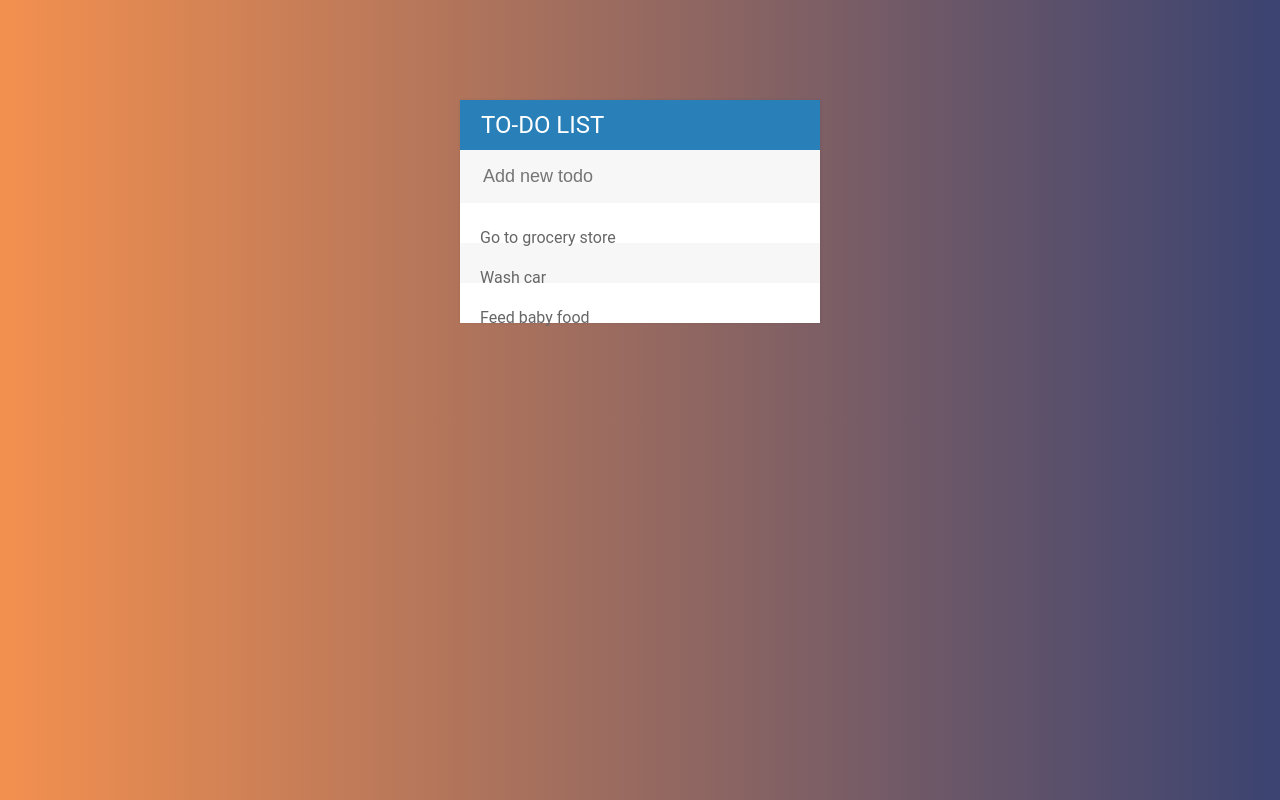
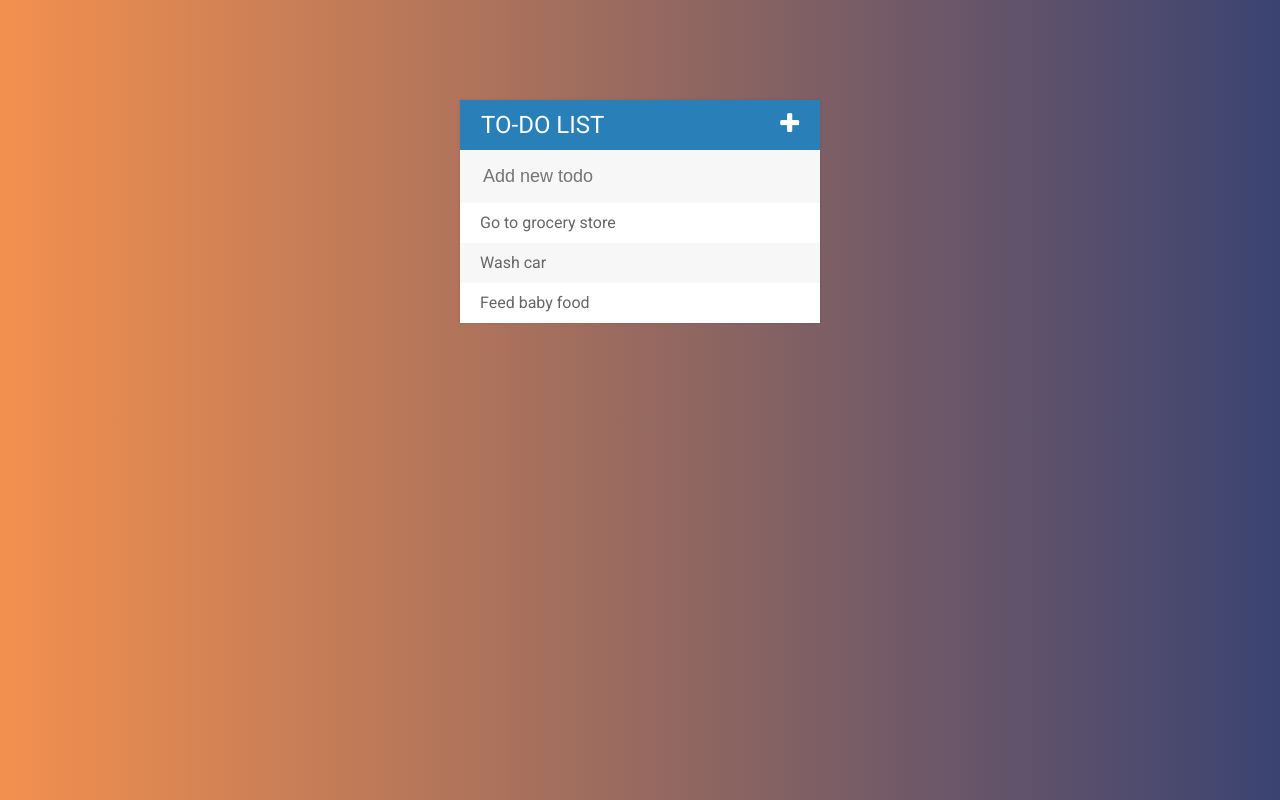
Before and after one commit to drew-hart/170-todo-list, a website: page index.html in a window 1280 px wide. Drawn offline with nearby package versions, Linux system fonts and the light colour scheme.

Commit message:
included font awesome and robot from g-fonts

```diff
--- a/index.html
+++ b/index.html
@@ -2,6 +2,8 @@
 <html lang="en">
 <head>
   <title>Todo List</title>
+  <link href="https://fonts.googleapis.com/css?family=Roboto:400,500,700" rel="stylesheet">
+  <link rel="stylesheet" href="https://maxcdn.bootstrapcdn.com/font-awesome/4.7.0/css/font-awesome.min.css">
   <link rel="stylesheet" href="assets/css/styles.css">
   <script src="https://code.jquery.com/jquery-2.2.4.min.js"></script>
 </head>
@@ -21,6 +23,7 @@
 
 </div>
 
+
 <script src="assets/js/app.js"></script>
 </body>
 </html>
```
